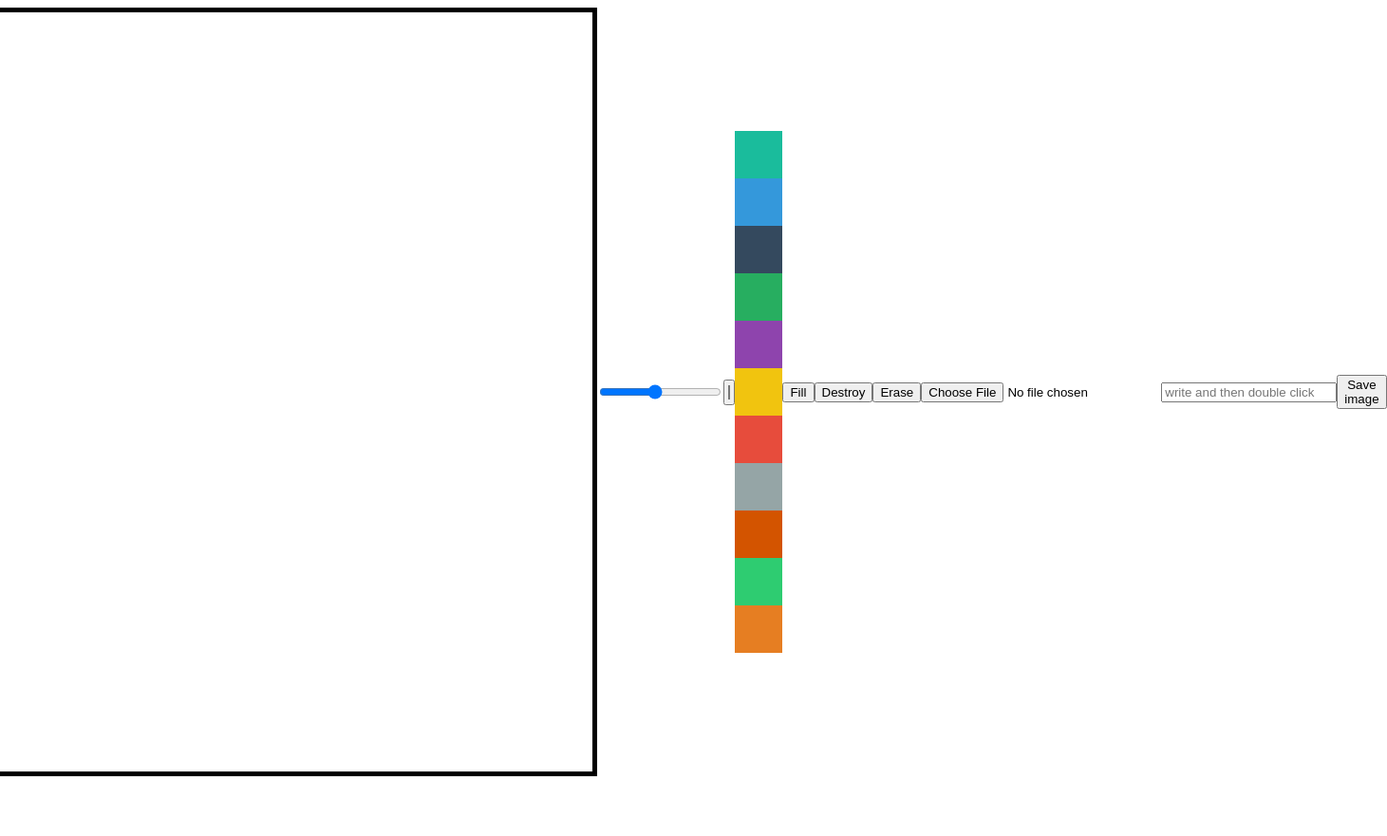
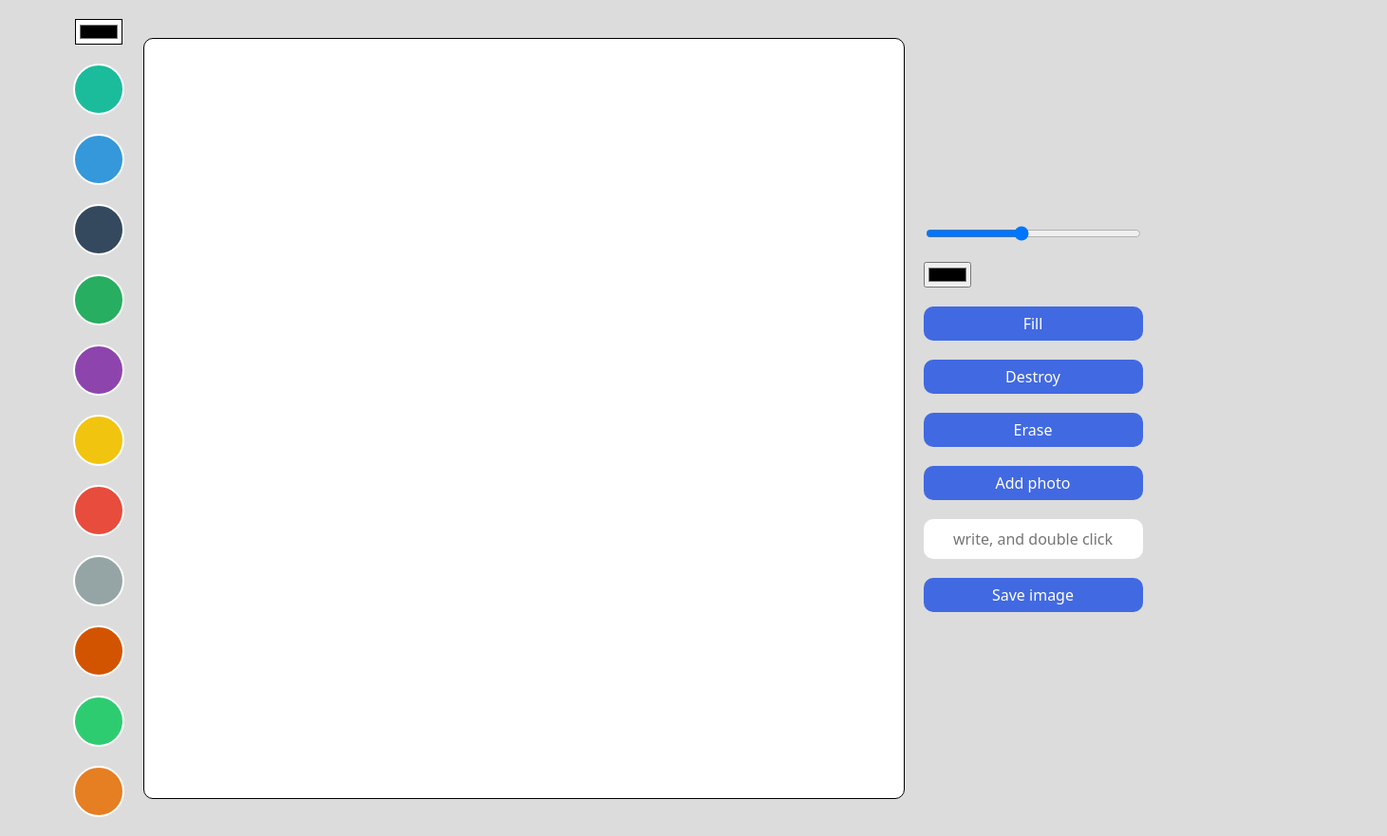
Before and after one commit to IvaninITworld/Canvas, a plain HTML site: page index.html in a window 1280 px wide. Shown: the whole page at 95% size, 1461 px wide, since content can reach past the window. Before the commit the page ends 826 px from the top, so only its background shows below. Drawn offline with Linux system fonts and the light colour scheme.

Commit message:
CSS and finishing the course

```diff
--- a/index.html
+++ b/index.html
@@ -8,10 +8,8 @@
     <link rel="stylesheet" href="styles.css" />
   </head>
   <body>
-    <canvas></canvas>
-    <input id="line-width" type="range" min="1" max="10" value="5" step="0.1" />
-    <input id="line-color" type="color" />
     <div class="color-options">
+      <input id="color" type="color" />
       <div
         class="color-option"
         style="background-color: #1abc9c"
@@ -68,12 +66,27 @@
         data-color="#e67e22"
       ></div>
     </div>
-    <button id="mode-btn">Fill</button>
-    <button id="destroy-btn">Destroy</button>
-    <button id="eraser-btn">Erase</button>
-    <input id="file" type="file" accept="image/*" />
-    <input id="text" type="text" placeholder="write and then double click" />
-    <button id="save">Save image</button>
+    <canvas></canvas>
+    <div class="btns">
+      <input
+        id="line-width"
+        type="range"
+        min="1"
+        max="10"
+        value="5"
+        step="0.1"
+      />
+      <input id="line-color" type="color" />
+      <button id="mode-btn">Fill</button>
+      <button id="destroy-btn">Destroy</button>
+      <button id="eraser-btn">Erase</button>
+      <label for="file">
+        Add photo
+        <input id="file" type="file" accept="image/*" />
+      </label>
+      <input id="text" type="text" placeholder="write, and double click" />
+      <button id="save">Save image</button>
+    </div>
     <script src="app.js"></script>
   </body>
 </html>
--- /dev/null
+++ b/reset.css
@@ -0,0 +1,124 @@
+html,
+body,
+div,
+span,
+applet,
+object,
+iframe,
+h1,
+h2,
+h3,
+h4,
+h5,
+h6,
+p,
+blockquote,
+pre,
+a,
+abbr,
+acronym,
+address,
+big,
+cite,
+code,
+del,
+dfn,
+em,
+img,
+ins,
+kbd,
+q,
+s,
+samp,
+small,
+strike,
+strong,
+sub,
+sup,
+tt,
+var,
+b,
+u,
+i,
+center,
+dl,
+dt,
+dd,
+ol,
+ul,
+li,
+fieldset,
+form,
+label,
+legend,
+table,
+caption,
+tbody,
+tfoot,
+thead,
+tr,
+th,
+td,
+article,
+aside,
+canvas,
+details,
+embed,
+figure,
+figcaption,
+footer,
+header,
+hgroup,
+menu,
+nav,
+output,
+ruby,
+section,
+summary,
+time,
+mark,
+audio,
+video {
+  margin: 0;
+  padding: 0;
+  border: 0;
+  font-size: 100%;
+  font: inherit;
+  vertical-align: baseline;
+}
+/* HTML5 display-role reset for older browsers */
+article,
+aside,
+details,
+figcaption,
+figure,
+footer,
+header,
+hgroup,
+menu,
+nav,
+section {
+  display: block;
+}
+body {
+  line-height: 1;
+}
+ol,
+ul {
+  list-style: none;
+}
+blockquote,
+q {
+  quotes: none;
+}
+blockquote:before,
+blockquote:after,
+q:before,
+q:after {
+  content: "";
+  content: none;
+}
+table {
+  border-collapse: collapse;
+  border-spacing: 0;
+}
--- a/styles.css
+++ b/styles.css
@@ -1,18 +1,88 @@
+@import "reset.css";
+
 body {
   /* background-color:  ; */
+  display: flex;
+  gap: 20px;
+  justify-content: space-between;
+  align-items: flex-start;
+  background-color: gainsboro;
+  padding: 20px;
+  font-family: system-ui, -apple-system, BlinkMacSystemFont, "Segoe UI", Roboto,
+    Oxygen, Ubuntu, Cantarell, "Open Sans", "Helvetica Neue", sans-serif;
+}
+
+canvas {
+  width: 800px;
+  height: 800px;
+  border: 1px solid black;
+  background-color: white;
+  border-radius: 10px;
+}
+
+body {
   display: flex;
   justify-content: center;
   align-items: center;
 }
 
-canvas {
-  width: 800px;
-  height: 800px;
-  border: 5px solid black;
+.btns {
+  display: flex;
+  flex-direction: column;
+  gap: 20px;
+}
+
+.color-options {
+  display: flex;
+  flex-direction: column;
+  gap: 20px;
+  align-items: center;
 }
 
 .color-option {
   width: 50px;
   height: 50px;
+  border-radius: 50%;
   cursor: pointer;
+  border: 2px solid white;
+  transition: transform ease-in-out 0.2s;
 }
+
+.color-option:hover {
+  transform: scale(1.2);
+}
+
+input#color {
+  background-color: white;
+}
+
+button,
+label {
+  all: unset;
+  padding: 10px 0px;
+  text-align: center;
+  background-color: royalblue;
+  color: white;
+  font-weight: 500;
+  cursor: pointer;
+  border-radius: 10px;
+  transition: opacity linear 0.3s;
+}
+
+button:hover,
+label:hover {
+  opacity: 0.85;
+}
+
+input#text {
+  all: unset;
+  padding: 10px 0px;
+  text-align: center;
+  border-radius: 10px;
+  font-weight: 500;
+  background-color: white;
+}
+
+input#file {
+  display: none;
+}
```
